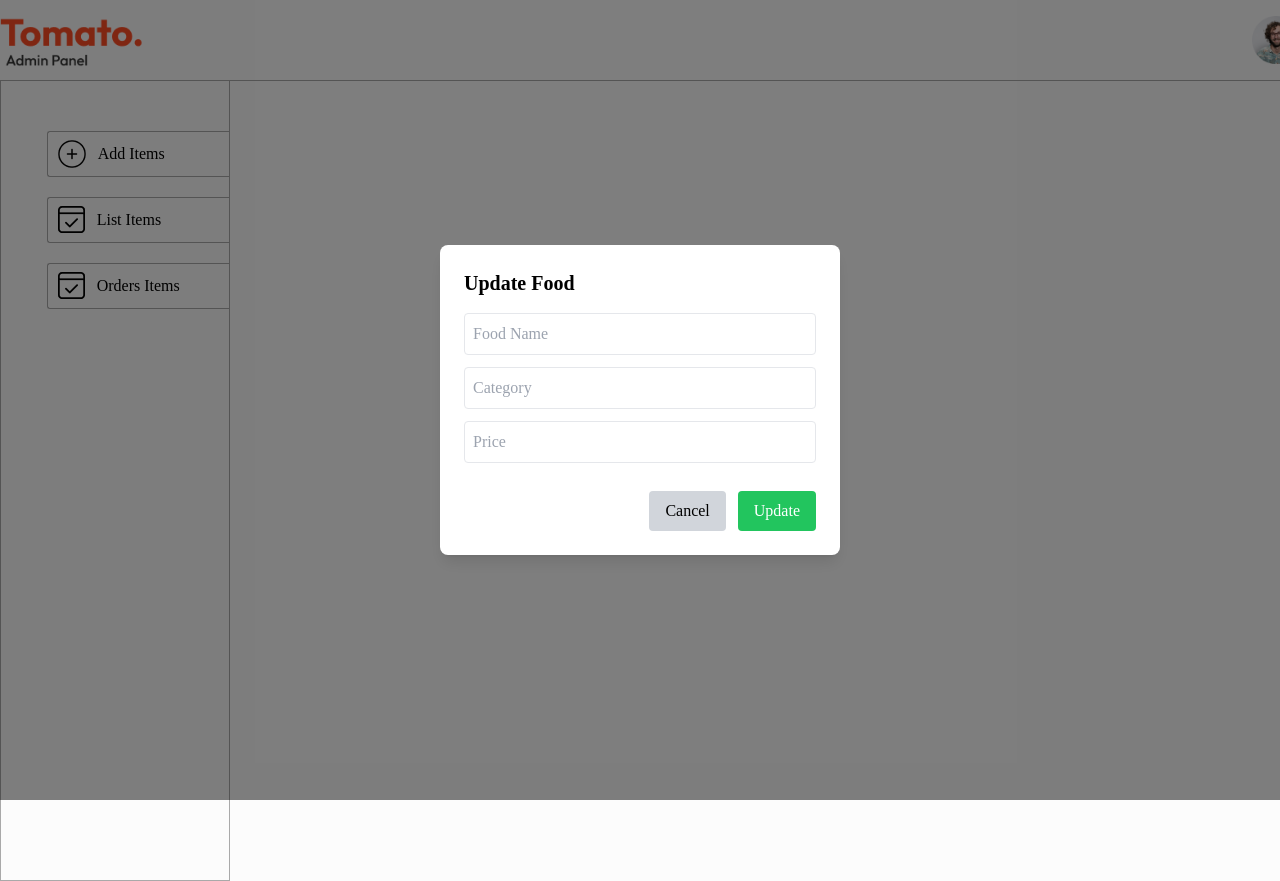
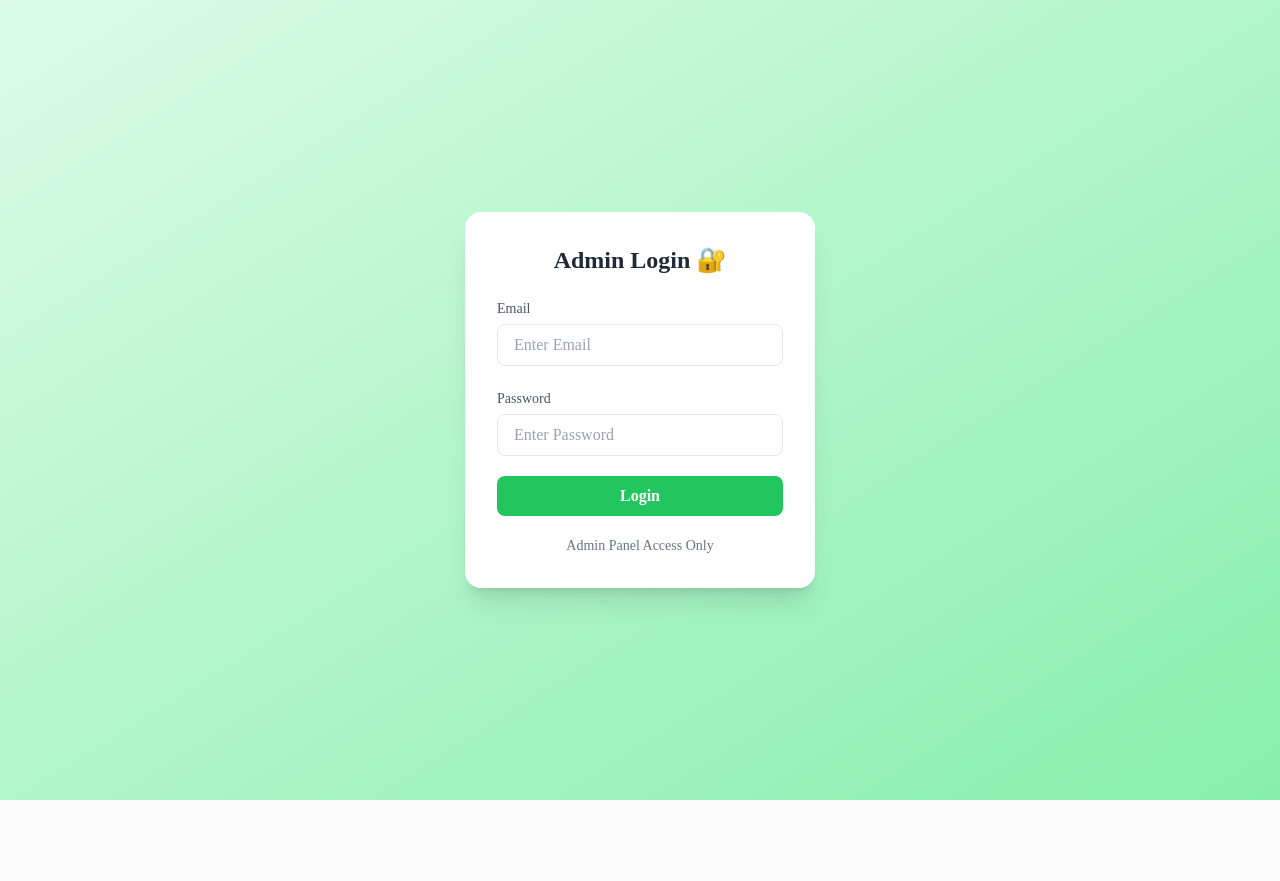
Before and after one commit to rahul-baravkar/food-del-2, a React app in the folder admin/: page /update/1 in a window 1280 px wide. After the commit the page ends 800 px from the top, so only its background shows below. Built offline with nearby package versions, Linux system fonts and the light colour scheme; the HTML template or start-up script is replaced by a standard one.

Commit message:
update admin panel changes

```diff
--- a/admin/src/App.jsx
+++ b/admin/src/App.jsx
@@ -1,18 +1,41 @@
-import React from "react";
+import React, { useState, useEffect } from "react";
 import { Route, Routes } from "react-router-dom";
 import Navbar from "./components1/Navbar/Navbar";
 import Sidebar from "./components1/Sidebar/Sidebar";
 import Orders from "./pages/Orders/Orders";
 import List from "./pages/List/List";
 import Add from "./pages/Add/Add";
-import { ToastContainer } from "react-toastify";
-import "react-toastify/dist/ReactToastify.css";
 import UpdateItems from "./pages/List/UpdateItems";
+import AdminLogin from "./pages/AdminLogin";
+
+import { ToastContainer, Slide, Zoom, Bounce, Flip } from "react-toastify";import { useContext } from "react";
+import { AdminContext } from "./context/AdminContext";
 
 const App = () => {
+  const { token, setToken } = useContext(AdminContext);
+  // load token on refresh
+  useEffect(() => {
+    if (token) {
+      setToken(token);
+    }
+  }, []);
+
   return (
     <div>
-      <ToastContainer />
+      <ToastContainer
+        position="bottom-right"
+        autoClose={2000}
+        hideProgressBar={false}
+        newestOnTop={true}
+        closeOnClick
+        pauseOnHover
+        draggable
+
+        transition={Bounce}
+      />
+
+      {token ? (
+        <>
           <Navbar />
           <hr />
           <div className="app-content">
@@ -25,6 +48,10 @@ const App = () => {
               <Route path="/update/:id" element={<UpdateItems />} />
             </Routes>
           </div>
+        </>
+      ) : (
+        <AdminLogin setToken={setToken} />
+      )}
     </div>
   );
 };
--- a/admin/src/components1/Navbar/Navbar.jsx
+++ b/admin/src/components1/Navbar/Navbar.jsx
@@ -1,15 +1,36 @@
-
+import { useContext } from "react";
 import { assets } from "../../assets/assets";
-import React from 'react'
+import React from "react";
+import { AdminContext } from "../../context/AdminContext";
+import { toast } from "react-toastify";
 
 const Navbar = () => {
+
+  const {token , setToken} = useContext(AdminContext)
+  const logout = () => {
+   const confirmLogout = window.confirm("Are you sure you want to log out?");
+   if (!confirmLogout) return;
+    setToken("")
+    localStorage.removeItem("adminToken")
+    toast("Admin Logout Successfully ✅")
+
+  }
   return (
-    <div className='navbar flex justify-between mx-auto w-[1300px] py-2'>
-      <img className='logo w-36 h-16' src={assets.logo} alt="" />
-      <img className='profile w-12 h-12 mt-2' src={assets.profile_image} alt="" />
+    <div className="sticky top-0 z-50 bg-white shadow-md">
+      <div className="flex justify-between items-center mx-auto max-w-[1300px] px-4 py-2">
 
+        <img
+
+          className="w-32 h-14 object-contain"
+          src={assets.logo}
+          alt="logo"
+        />
+
+       <p className="bg-red-200 px-2 py-1 hover:bg-red-400 border transaction-all duration-300 ease-in-out shadow rounded-md" onClick={logout}>Logout</p>
+
+      </div>
     </div>
-  )
-}
+  );
+};
 
-export default Navbar
+export default Navbar;
--- a/admin/src/components1/Sidebar/Sidebar.css
+++ /dev/null
@@ -1,39 +0,0 @@
-
-
-.sidebar{
-    width: 18%;
-    min-height: 100vh;
-    border:1px solid #a9a9a9;
-    border-top: 0;
-    font-size: max(1);
-}
-
-.sidebar-options{
-
-    padding-top: 50px;
-    padding-left: 20%;
-    display: flex;
-    flex-direction: column;
-    gap: 20px;
-
-}
-
-
-
-.sidebar-option{
-    display: flex;
-    align-items: center;
-    gap: 12px;
-    border: 1px solid #a9a9a9;
-    border-right: 0;
-    padding: 8px 10px;
-    border-radius: 3px 0px 0px 3px;
-
-}
-
-@media (max-width:900px) {
-    .sidebar-option p{
-        display: none;
-    }
-
-}
--- a/admin/src/components1/Sidebar/Sidebar.jsx
+++ b/admin/src/components1/Sidebar/Sidebar.jsx
@@ -1,31 +1,46 @@
+import React from "react";
+import { NavLink } from "react-router-dom";
 import { assets } from "../../assets/assets";
-import React from "react";
-import "./Sidebar.css";
-import { NavLink, Link } from "react-router-dom";
+
 const Sidebar = () => {
   return (
-    <div className="sidebar">
-      <div className="sidebar-options">
+<div className="fixed top-[70px] left-0 w-[220px] h-[calc(100vh-64px)] bg-white border-r shadow-sm">
+
+  <div className="p-4 mt-7 flex flex-col gap-4">
+
     <NavLink to="/add">
-          <div className="sidebar-option hover:bg-red-100 transition-all duration-300 hover:border-red-300">
-            <img src={assets.add_icon} alt="" />
+      {({ isActive }) => (
+        <div className={`flex items-center gap-3 p-2 rounded-lg cursor-pointer
+          ${isActive ? "bg-red-100 border-l-4 border-red-400" : "hover:bg-red-50"}
+        `}>
+          <img src={assets.add_icon} className="w-5" />
           <p>Add Items</p>
         </div>
+      )}
     </NavLink>
 
-        <NavLink className="" to="/list">
-          <div className="sidebar-option hover:bg-red-100 transition-all duration-400  hover:border-red-300">
-            <img src={assets.order_icon} alt="" />
+    <NavLink to="/list">
+      {({ isActive }) => (
+        <div className={`flex items-center gap-3 p-2 rounded-lg cursor-pointer
+          ${isActive ? "bg-red-100 border-l-4 border-red-400" : "hover:bg-red-50"}
+        `}>
+          <img src={assets.order_icon} className="w-5" />
           <p>List Items</p>
         </div>
+      )}
     </NavLink>
 
     <NavLink to="/order">
-          <div className="sidebar-option hover:bg-red-100 transition-all duration-400  hover:border-red-300">
-            <img src={assets.order_icon} alt="" />
-            <p>Orders Items</p>
+      {({ isActive }) => (
+        <div className={`flex items-center gap-3 p-2 rounded-lg cursor-pointer
+          ${isActive ? "bg-red-100 border-l-4 border-red-400" : "hover:bg-red-50"}
+        `}>
+          <img src={assets.order_icon} className="w-5" />
+          <p>Orders</p>
         </div>
+      )}
     </NavLink>
+
   </div>
 </div>
   );
--- a/admin/src/context/AdminContext.jsx
+++ b/admin/src/context/AdminContext.jsx
@@ -1,12 +1,17 @@
+import { useState } from "react";
 import { createContext } from "react";
 
 export const AdminContext = createContext(null);
 
 const AdminContextProvider = (props) => {
-  const url = "https://food-del-2-backend-znom.onrender.com";
+  const url = "http://localhost:4000";
+  const [token , setToken] = useState(localStorage.getItem("adminToken"))
+
 
   const ContextValue = {
     url,
+    token,
+    setToken
   };
 
   return (
--- a/admin/src/pages/Add/Add.jsx
+++ b/admin/src/pages/Add/Add.jsx
@@ -58,7 +58,7 @@ const Add = () => {
   };
 
   return (
-    <form onSubmit={onSubmitHandler} className="add-container mt-12 ml-12">
+    <form onSubmit={onSubmitHandler} className="add-container mt-12 ml-72">
       {/* Upload Image */}
       <div className="upload-image w-32">
         <h1 className="text-gray-500 mb-1">Upload Image</h1>
--- /dev/null
+++ b/admin/src/pages/AdminLogin.jsx
@@ -0,0 +1,107 @@
+import React, { useState, useContext } from "react";
+import axios from "axios";
+import { AdminContext } from "../context/AdminContext";
+import { useNavigate } from "react-router-dom";
+import { toast } from "react-toastify";
+
+const AdminLogin = ({ setToken }) => {
+  const { url } = useContext(AdminContext);
+  const navigate = useNavigate();
+
+  const [data, setData] = useState({
+    email: "",
+    password: "",
+  });
+
+  const [loading, setLoading] = useState(false);
+
+  // handle input change
+  const onChangeHandler = (e) => {
+    const { name, value } = e.target;
+    setData((prev) => ({ ...prev, [name]: value }));
+  };
+
+  // handle submit
+  const onSubmitHandler = async (e) => {
+    e.preventDefault();
+    setLoading(true);
+
+    try {
+      const response = await axios.post(`${url}/api/user/admin`, data);
+
+      if (response.data.success) {
+        // save token
+        localStorage.setItem("adminToken", response.data.token);
+        setToken(response.data.token);
+        toast("Login Successful ✅");
+
+        // redirect
+        navigate("/order");
+      } else {
+        alert(response.data.message);
+      }
+    } catch (error) {
+      console.log(error);
+      alert("Server Error ❌");
+    }
+
+    setLoading(false);
+  };
+
+  return (
+    <div className="min-h-screen flex items-center justify-center bg-gradient-to-br from-green-100 to-green-300">
+      <form
+        onSubmit={onSubmitHandler}
+        className="bg-white p-8 rounded-2xl shadow-xl w-[350px] space-y-5"
+      >
+        <h2 className="text-2xl font-bold text-center text-gray-800">
+          Admin Login 🔐
+        </h2>
+
+        {/* Email */}
+        <div>
+          <label className="text-sm text-gray-600">Email</label>
+          <input
+            type="email"
+            name="email"
+            placeholder="Enter Email"
+            value={data.email}
+            onChange={onChangeHandler}
+            required
+            className="w-full mt-1 px-4 py-2 border rounded-lg focus:outline-none focus:ring-2 focus:ring-green-400"
+          />
+        </div>
+
+        {/* Password */}
+        <div>
+          <label className="text-sm text-gray-600">Password</label>
+          <input
+            type="password"
+            name="password"
+            placeholder="Enter Password"
+            value={data.password}
+            onChange={onChangeHandler}
+            required
+            className="w-full mt-1 px-4 py-2 border rounded-lg focus:outline-none focus:ring-2 focus:ring-green-400"
+          />
+        </div>
+
+        {/* Button */}
+        <button
+          type="submit"
+          disabled={loading}
+          className="w-full bg-green-500 hover:bg-green-600 text-white py-2 rounded-lg font-semibold transition duration-300 disabled:bg-gray-400"
+        >
+          {loading ? "Logging in..." : "Login"}
+        </button>
+
+        {/* Footer text */}
+        <p className="text-center text-sm text-gray-500">
+          Admin Panel Access Only
+        </p>
+      </form>
+    </div>
+  );
+};
+
+export default AdminLogin;
--- a/admin/src/pages/List/List.jsx
+++ b/admin/src/pages/List/List.jsx
@@ -42,7 +42,7 @@ const List = () => {
   }, []);
 
   return (
-    <div className="list mt-12 ml-16 w-[1060px]">
+    <div className="list mt-12 ml-72 w-[1060px]">
 
       {/* Header */}
       <div className="food-list">
```
Also changed, not shown: admin/src/pages/Orders/Orders.jsx (+33 -4 lines). Lines whose indentation alone changed are shown as unchanged.
